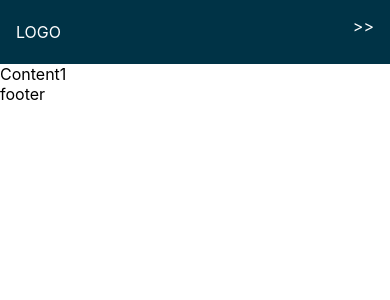
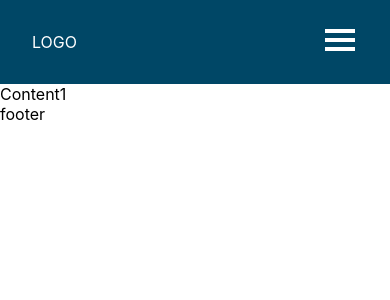
Before and after one commit to PathompongPA/react-simple-responsive, a React (Create React App) app: page / in a window 390 px wide. Shown: the top 300 px of the page. Built offline with nearby package versions, Linux system fonts and the light colour scheme.

Commit message:
fix : css navbar (300px)

```diff
--- a/src/component/navbar/navbar.css
+++ b/src/component/navbar/navbar.css
@@ -1,79 +1,166 @@
-@media screen and (max-width: 768px) {
+* {
+  /* border: 2px solid green; */
+  user-select: none;
+}
+/* li { */
+/*   list-style-type: none; */
+/*   display: flex; */
+/*   justify-content: flex-start; */
+/*   color: white; */
+/*   align-items: center; */
+/*   margin: 1rem; */
+/* } */
+/* #box-navbar { */
+/*   background-color: rgb(0, 51, 70); */
+/*   display: flex; */
+/*   justify-content: center; */
+/*   align-items: center; */
+/*   #box-title { */
+/*     display: grid; */
+/*     grid-template-columns: 25% 75%; */
+/*     width: 1080px; */
+/*     #box-title-left { */
+/*       height: 4rem; */
+/*       display: flex; */
+/*       flex-direction: row; */
+/*       align-items: center; */
+/*       padding: 0.5rem 2rem 1rem 1rem; */
+/*       #title-logo { */
+/*         display: flex; */
+/*         color: white; */
+/*       } */
+/*       #box-menu { */
+/*         width: 50%; */
+/*         margin: 1rem; */
+/*         display: none; */
+/*         justify-content: flex-end; */
+/*         color: white; */
+/*       } */
+/*     } */
+/*     #box-title-right { */
+/*       display: flex; */
+/*       background-color: rgb(0, 51, 70); */
+/*       justify-content: flex-end; */
+/*     } */
+/*   } */
+/* } */
+
+/* @media screen and (max-width: 1080px) { */
+/*   li { */
+/*     list-style-type: none; */
+/*     display: flex; */
+/*     justify-content: flex-start; */
+/*     color: white; */
+/*     margin: 1rem; */
+/*   } */
+/*   #box-navbar { */
+/*     background-color: rgb(0, 51, 70); */
+/*     #box-title { */
+/*       display: grid; */
+/*       grid-template-columns: 25% 70%; */
+/*       align-items: center; */
+/*       #box-title-left { */
+/*         height: 4rem; */
+/*         display: flex; */
+/*         justify-content: flex-start; */
+/*         padding: 0.5rem 5rem 1rem 2rem; */
+/*         align-items: center; */
+/*         #title-logo { */
+/*           display: flex; */
+/*           color: white; */
+/*         } */
+/*         #box-menu { */
+/*           width: 50%; */
+/*           display: none; */
+/*           justify-content: flex-end; */
+/*           color: white; */
+/*         } */
+/*       } */
+/*       #box-title-right { */
+/*         display: flex; */
+/*         background-color: rgb(0, 51, 70); */
+/*         justify-content: flex-end; */
+/*       } */
+/*     } */
+/*   } */
+/* } */
+
+@media screen and (max-width: 430px) {
   li {
     list-style-type: none;
-    display: flex;
-    justify-content: flex-start;
-    color: white;
-    margin: 1rem;
+    padding: 1rem 0rem 1rem 2rem;
+    /* border-top: 2px solid; */
+    border-color: rgb(101, 144, 191);
+    transition-delay: 0.01s;
+    transition-duration: 0.25s;
   }
+  li:active {
+    background-color: rgb(67, 118, 144);
+  }
+
   #box-navbar {
-    background-color: rgb(0, 51, 70);
-
+    background-color: rgb(0, 71, 102);
     #box-title {
-      display: grid;
-      grid-template-columns: 25% 75%;
       #box-title-left {
-        height: 4rem;
-        align-self: center;
+        display: grid;
+        grid-template-columns: 75% 25%;
         #title-logo {
-          width: 50%;
-          margin: 1rem;
-          display: flex;
-          justify-content: flex-start;
-          justify-content: center;
-          align-self: center;
+          padding: 2rem 0rem 2rem 2rem;
+          color: white;
+          transition-delay: 0.01s;
+          transition-duration: 0.25s;
+          user-select: none;
+        }
+        #title-logo:active {
+          color: black;
         }
         #box-menu {
-          width: 50%;
-          margin: 1rem;
-          display: none;
-          justify-content: flex-end;
+          align-items: center;
+          padding: 1.5rem 2rem 1rem 2rem;
           color: white;
+          user-select: none;
+          .bar1,
+          .bar2,
+          .bar3 {
+            width: 30px;
+            height: 4px;
+            background-color: white;
+            margin: 5px 0;
+            transition: 0.8s;
+          }
+        }
+        .change .bar1 {
+          transform: translate(0, 9px) rotate(-45deg);
+        }
+
+        .change .bar2 {
+          opacity: 0;
+        }
+
+        .change .bar3 {
+          transform: translate(0, -9px) rotate(45deg);
+        }
+        #box-menu:active {
+          color: rgb(100, 171, 202);
         }
       }
       #box-title-right {
-        padding: 0.5rem 1rem 1rem 1rem;
-        display: flex;
-        background-color: rgb(0, 51, 70);
-        justify-content: flex-end;
+        display: none;
+        flex-direction: column;
+        background-color: rgb(52, 103, 129);
+        color: white;
+        animation: fadeIn ease-in 0.2s;
       }
     }
   }
 }
-@media screen and (max-width: 430px) {
-  li {
-    list-style-type: none;
-    align-self: center;
-    justify-content: flex-start;
-    color: white;
-    margin: 1rem;
-    width: 100%;
+@keyframes fadeIn {
+  0% {
+    background-color: rgb(52, 103, 129);
+    color: rgb(52, 103, 129);
+    opacity: 0.8;
   }
-  #box-navbar {
-    background-color: rgb(0, 51, 70);
-    #box-title {
-      display: flex;
-      flex-direction: column;
-      #box-title-left {
-        width: 100%;
-        height: 4rem;
-        display: flex;
-        justify-content: center;
-        #title-logo {
-          justify-content: start;
-        }
-        #box-menu {
-          display: flex;
-          justify-content: flex-end;
-          color: white;
-        }
-      }
-      #box-title-right {
-        padding: 0.5rem 1rem 1rem 1rem;
-        display: none;
-        flex-direction: column;
-        background-color: rgb(30, 81, 100);
-      }
-    }
+  100% {
+    background-color: rgb(52, 103, 129);
   }
 }
--- a/src/component/navbar/navbar.js
+++ b/src/component/navbar/navbar.js
@@ -1,5 +1,6 @@
 import { useRef } from "react";
 import "./navbar.css";
+
 export default function Navbar() {
   const buttonMenu = useRef();
   const boxMenu = useRef();
@@ -7,24 +8,32 @@ export default function Navbar() {
   const product = useRef();
   const about = useRef();
   const contact = useRef();
+
   const showMenu = () => {
-    console.log(boxMenu.current.style);
-    if (boxMenu.current.style.display === "") {
-      boxMenu.current.style.display = "flex";
-    } else {
-      boxMenu.current.style.display = "";
-    }
+    setTimeout(() => {
+      console.log(buttonMenu.current.classList);
+      buttonMenu.current.classList.toggle("change");
+      if (boxMenu.current.style.display === "") {
+        boxMenu.current.style.display = "flex";
+      } else {
+        boxMenu.current.style.display = "";
+      }
+    }, 100);
   };
+
   const goto = (element) => {
     element.current?.scrollIntoView(true);
   };
+
   return (
     <div id="box-navbar">
       <ul id="box-title">
         <div id="box-title-left">
-          <li id="title-logo">LOGO</li>
+          <div id="title-logo">LOGO</div>
           <div id="box-menu" onClick={showMenu} ref={buttonMenu}>
-            {">>"}
+            <div class="bar1"></div>
+            <div class="bar2"></div>
+            <div class="bar3"></div>
           </div>
         </div>
         <div id="box-title-right" ref={boxMenu}>
```
Also changed, not shown: src/component/content1/content1.css (added).
